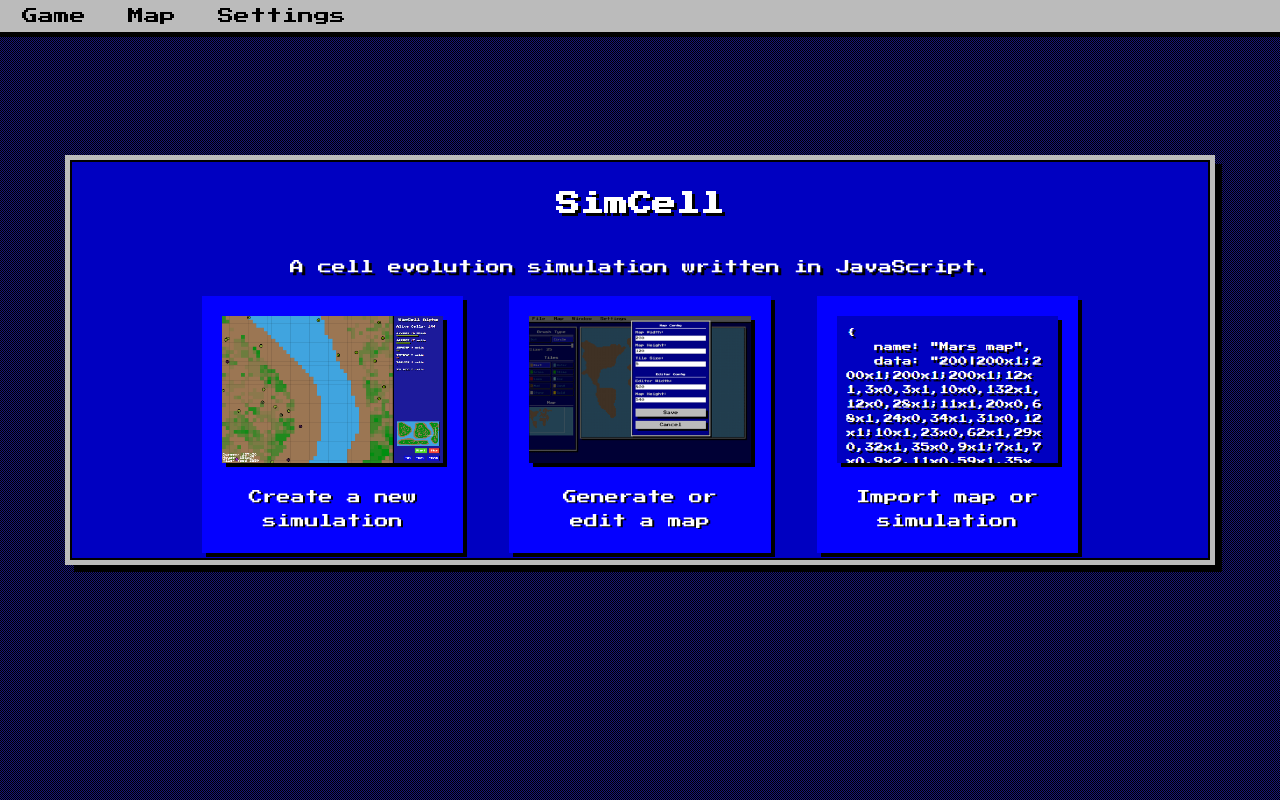
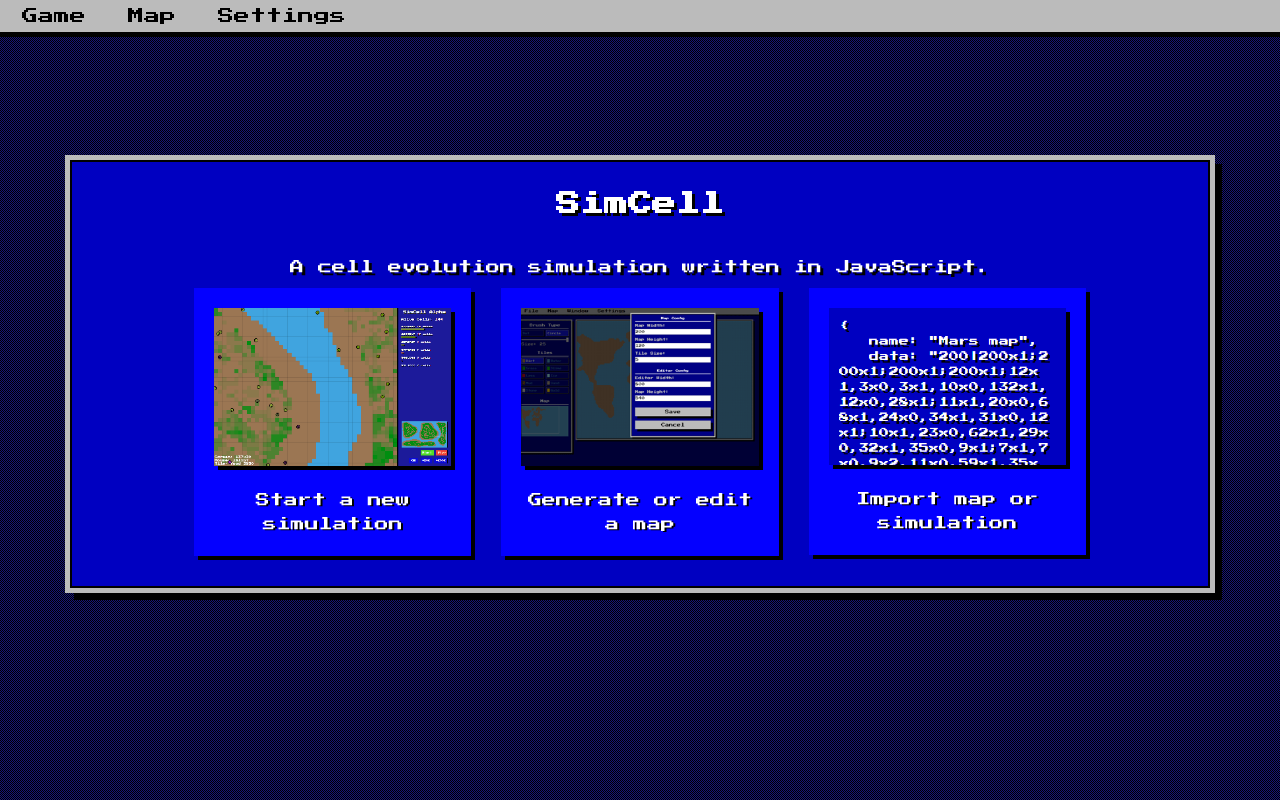
Before and after one commit to briansandes/SimCell, a PHP site: page / in a window 1280 px wide. Run offline with PHP 8.4, Linux system fonts and the light colour scheme.

Commit message:
Decreased sidebar width, normalized buttons

```diff
--- a/css/screen-import.css
+++ b/css/screen-import.css
@@ -1,4 +1,4 @@
 #screen-import .import-box {
-    height: 50vh;
+    min-height: 50vh;
     margin-top: 20vh;
 }
--- a/css/screen-intro.css
+++ b/css/screen-intro.css
@@ -1,4 +1,7 @@
 #screen-intro .box {
-    height: 50vh;
+    min-height: 50vh;
     margin-top: 20vh;
 }
+#screen-intro .box .btn {
+    margin: 0;
+}
--- a/css/sim.css
+++ b/css/sim.css
@@ -7,6 +7,9 @@
 }
 
 body {
+    font-smooth: never;
+    -webkit-font-smoothing: never;
+
     background-color: var(--blue);
     margin: 0;
     overflow-x: hidden;
@@ -44,7 +47,7 @@
 #actions {
     position: absolute;
     bottom: 10px;
-    width: 290px;
+    width: 244px;
 }
 
 #coords {
@@ -61,7 +64,7 @@
 #sidebar {
     background-color: #1c1a9a;
     position: absolute;
-    width: 330px;
+    width: 280px;
     height: 100vh;
     right: 0;
     top: 0;
@@ -87,17 +90,23 @@
 }
 
 #sidebar .title {
-    font-size: 20px;
+    font-size: 18px;
     text-align: center;
     color: white;
     text-shadow: 3px 3px 0px rgba(0, 0, 0, 1);
+    margin-top: 0px;
+
+    margin-block-start: 0;
+    margin-block-end: 0;
+    margin-inline-start: 0;
+    margin-inline-end: 0;
     margin-bottom: 20px;
 }
 
 #sidebar #minimap {
     margin: 0 auto 20px;
-    width: 280px;
-    height: 160px;
+    width: 235px;
+    height: 150px;
     box-shadow: 3px 3px 0px rgba(0, 0, 0, 1);
     position: absolute;
     bottom: 95px;
@@ -221,7 +230,7 @@
     font-family: 'Press Start 2P';
     padding: 10px 10px;
     font-size: 12px;
-    margin: 8px 8px;
+    margin: 8px 4px;
     float: right;
     box-shadow: 3px 3px 0px rgba(0, 0, 0, 1);
     cursor: pointer;
--- a/index.html
+++ b/index.html
@@ -31,7 +31,7 @@
                                     </a>
                                 </li>
                                 <li>
-                                    <a onclick="Sim.load();">
+                                    <a onclick="Interface.goTo('import');">
                                         Load
                                     </a>
                                 </li>
@@ -107,7 +107,7 @@
                                                                 <span class="img-holder">
                                                                     <img src="img/new-game.gif" class="img-responsive"/>
                                                                 </span>
-                                                                <span>Create a new simulation</span>
+                                                                <span>Start a new simulation</span>
                                                             </a>
                                                         </div>
                                                         <div class="col-xs-6 col-sm-4">
--- a/js/sim/Config.js
+++ b/js/sim/Config.js
@@ -9,8 +9,8 @@
         foodGrows: 50
     },
     minimap: {
-        width: 280,
-        height: 160
+        width: 235,
+        height: 150
     },
     screen: {
         width: 800,
--- a/js/sim/Screen.js
+++ b/js/sim/Screen.js
@@ -93,7 +93,7 @@
     },
 
     sidebarWidth: function() {
-        return window.innerWidth < 768 ? 0 : 330 ;
+        return window.innerWidth < 768 ? 0 : 280 ;
     },
 
     /* TODO find a better way to get this value
```
